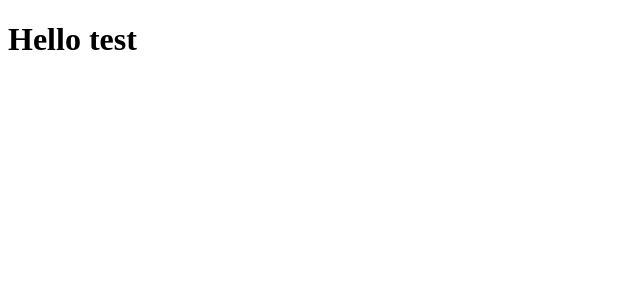
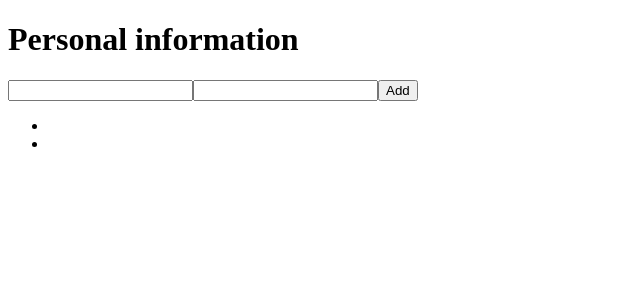
Before and after one commit to FreddyHaas/cv-project, a React (Create React App) app: page / in a window 1280 px wide. Shown: the top 300 px of the page, without its empty margins (0-640 px from the left). Built offline with nearby package versions, Linux system fonts and the light colour scheme.

Commit message:
Set-up basic input and output function as test

```diff
--- a/src/App.js
+++ b/src/App.js
@@ -1,9 +1,54 @@
-function App() {
-  return (
-    <div>
-      <h1>Hello test</h1>
-    </div>
-  );
+import React, { Component } from 'react';
+import Overview from './Components/Overview.js'
+
+class App extends Component {
+  constructor() {
+    super();
+
+    this.state = {
+      _firstName: '',
+      _lastName: '',
+      firstName: '',
+      lastName: '',
+    }
+  }
+
+  storeFirstName = (e) => {
+    this.setState({
+      _firstName: e.target.value,
+    })
+  }
+
+  storeLastName = (e) => {
+    this.setState({
+      _lastName: e.target.value,
+      })
+  }
+
+  onSubmitInfo = (e) => {
+    e.preventDefault();
+    this.setState({
+      firstName: this.state._firstName,
+      lastName: this.state._lastName,
+      })
+  }
+
+  render() {
+    return (
+      <div>
+        <div className="personal-information">
+          <h1>Personal information</h1>
+          <form onSubmit={this.onSubmitInfo}>
+            <input type="text" value = { this.state._firstName } onChange = { this.storeFirstName } />
+            <input type="text" value = { this.state._lastName } onChange = { this.storeLastName } />
+            <button type="submit">Add</button>
+          </form>
+          <Overview firstName={this.state.firstName} lastName={this.state.lastName} />
+        </div>
+      </div>
+    )
+  }
+
 }
 
 export default App;
--- /dev/null
+++ b/src/Components/Overview.js
@@ -0,0 +1,14 @@
+import React from 'react';
+
+const Overview = (props) => {
+    const { firstName, lastName } = props;
+
+    return (
+        <ul>
+            <li>{ firstName }</li>
+            <li>{ lastName }</li>
+        </ul>
+    )
+}
+
+export default Overview;
```
